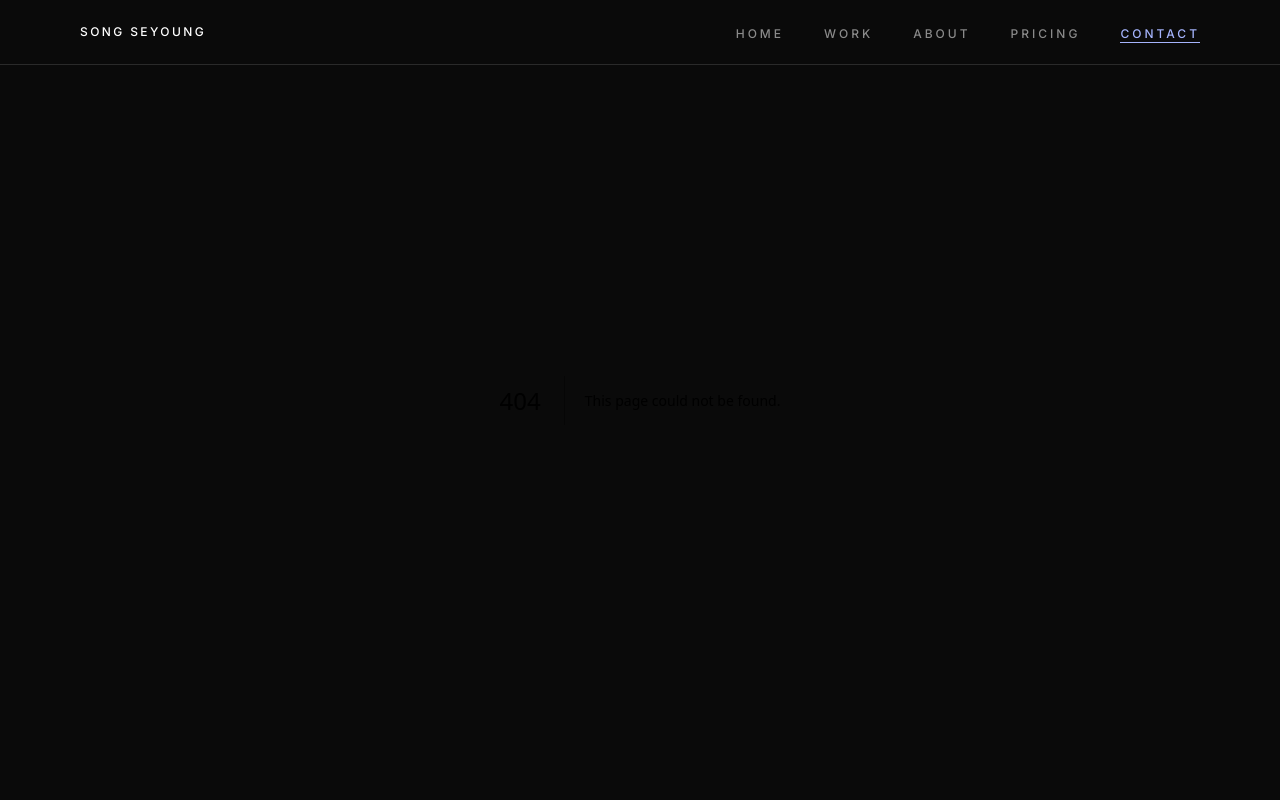
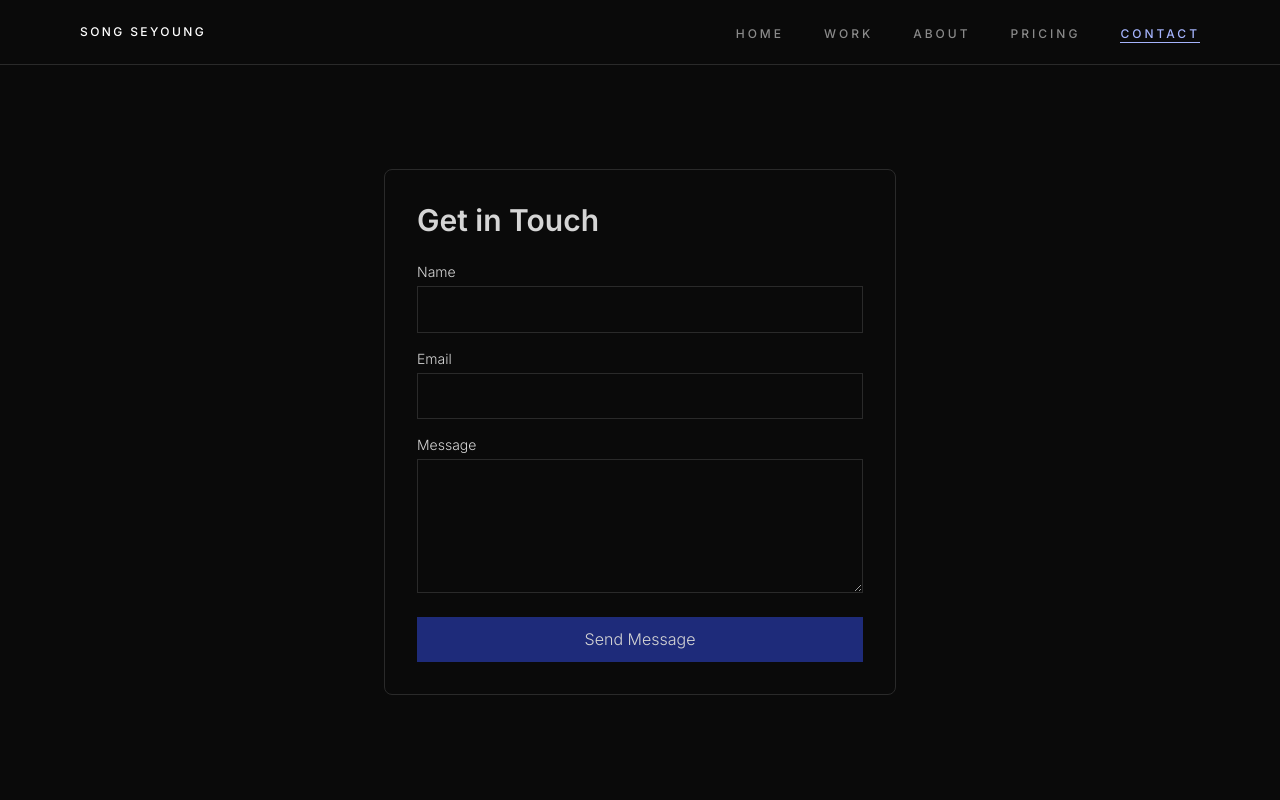
Before and after one commit to ssysje987/portfolio, a Next.js app: page /contact in a window 1280 px wide. Before the commit this address had no page. Shown: the top 800 px of the page. Built offline with nearby package versions, Linux system fonts and the light colour scheme.

Commit message:
Add contact page

```diff
--- /dev/null
+++ b/app/contact/page.tsx
@@ -0,0 +1,77 @@
+"use client";
+
+import { useState } from "react";
+
+export default function ContactPage() {
+  const [status, setStatus] = useState<"idle" | "sending" | "sent" | "error">(
+    "idle"
+  );
+  const handleSubmit = async (e: React.FormEvent<HTMLFormElement>) => {
+    e.preventDefault();
+    setStatus("sending");
+    const formData = new FormData(e.currentTarget);
+    const res = await fetch("/api/contact", {
+      method: "POST",
+      body: JSON.stringify({
+        name: formData.get("name"),
+        email: formData.get("email"),
+        message: formData.get("message"),
+      }),
+      headers: { "Content-Type": "application/json" },
+    });
+    if (res.ok) {
+      setStatus("sent");
+      e.currentTarget.reset();
+    } else {
+      setStatus("error");
+    }
+  };
+
+  return (
+    <div className="pt-16 min-h-screen flex justify-center items-center">
+      <form onSubmit={handleSubmit} className="w-full max-w-lg p-8 border border-border rounded-lg">
+        <h1 className="text-3xl font-semibold mb-6">Get in Touch</h1>
+        <div className="mb-4">
+          <label className="block text-sm text-sub mb-1">Name</label>
+          <input
+            name="name"
+            required
+            className="w-full px-3 py-2 border border-border bg-transparent text-body"
+          />
+        </div>
+        <div className="mb-4">
+          <label className="block text-sm text-sub mb-1">Email</label>
+          <input
+            type="email"
+            name="email"
+            required
+            className="w-full px-3 py-2 border border-border bg-transparent text-body"
+          />
+        </div>
+        <div className="mb-4">
+          <label className="block text-sm text-sub mb-1">Message</label>
+          <textarea
+            name="message"
+            required
+            rows={4}
+            className="w-full px-3 py-2 border border-border bg-transparent text-body"
+          ></textarea>
+        </div>
+        <button
+          type="submit"
+          className="w-full px-4 py-2 bg-cobalt text-body hover:bg-cobalt/80 transition-colors"
+          disabled={status === "sending"}
+        >
+          {status === "sending"
+            ? "Sending..."
+            : status === "sent"
+            ? "Sent!"
+            : "Send Message"}
+        </button>
+        {status === "error" && (
+          <p className="text-red-500 mt-2">오류가 발생했습니다. 다시 시도해주세요.</p>
+        )}
+      </form>
+    </div>
+  );
+}
```
